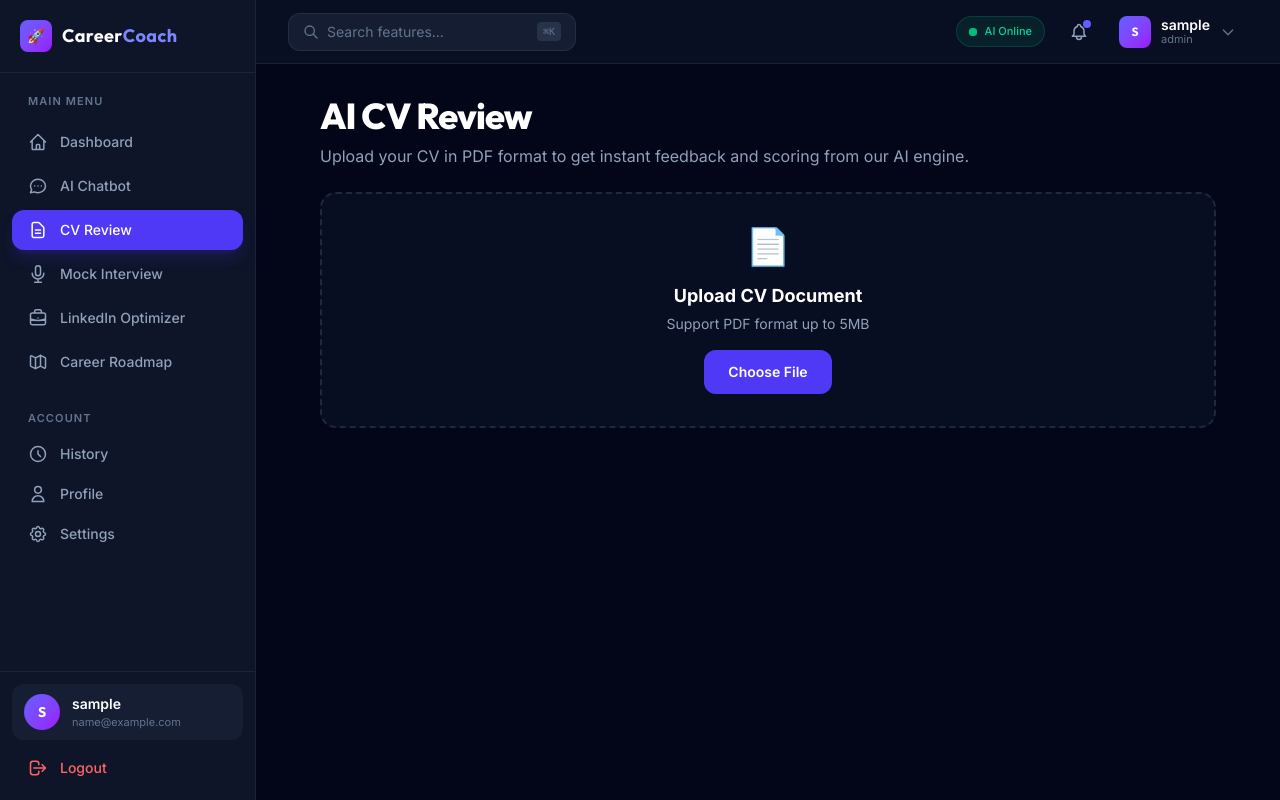
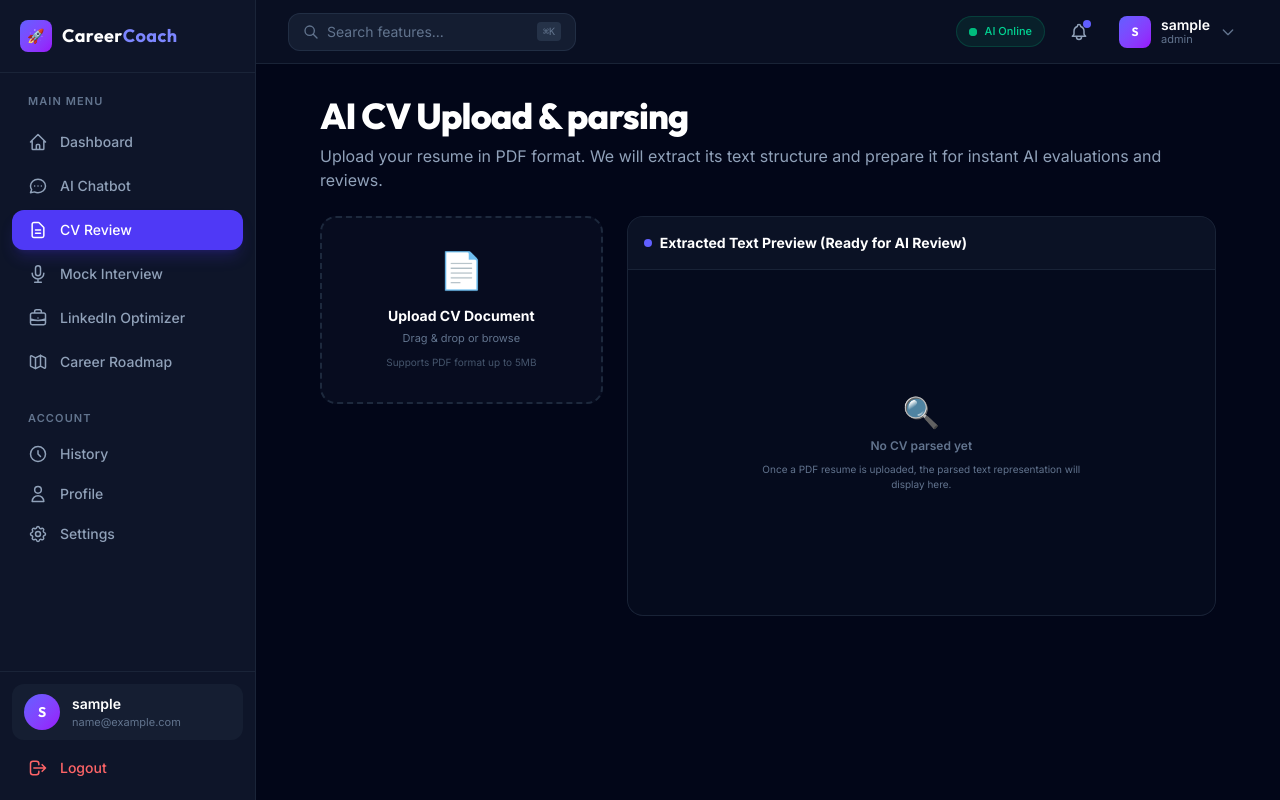
Before and after one commit to Chinthana1234/CareerCoach-AI, a React (Vite) app in the folder careercoach-frontend/: page /cv-review in a window 1280 px wide. Built offline with nearby package versions, Linux system fonts and the light colour scheme; no server answers; sample sign-in values are in the browser's storage.

Commit message:
feat(frontend): implement CV upload drag-and-drop zone and text extraction previews

```diff
--- /dev/null
+++ b/careercoach-frontend/src/api/cvService.js
@@ -0,0 +1,15 @@
+import API from './axios';
+
+// Upload CV file (multipart/form-data)
+export const uploadCv = (file) => {
+  const formData = new FormData();
+  formData.append('file', file);
+  return API.post('/cv/upload', formData, {
+    headers: {
+      'Content-Type': 'multipart/form-data',
+    },
+  });
+};
+
+// Get the latest uploaded CV document for the current user
+export const getLatestCv = () => API.get('/cv/latest');
--- a/careercoach-frontend/src/features/cv-review/pages/CvReviewPage.jsx
+++ b/careercoach-frontend/src/features/cv-review/pages/CvReviewPage.jsx
@@ -1,21 +1,207 @@
-import React from 'react';
+import React, { useState, useEffect, useRef } from 'react';
+import { uploadCv, getLatestCv } from '../../../api/cvService';
 
 export default function CvReviewPage() {
+  const [file, setFile] = useState(null);
+  const [loading, setLoading] = useState(false);
+  const [error, setError] = useState('');
+  const [success, setSuccess] = useState(false);
+  const [cvData, setCvData] = useState(null);
+  const [isDragOver, setIsDragOver] = useState(false);
+
+  const fileInputRef = useRef(null);
+
+  // Check if the user has a previously uploaded CV on mount
+  useEffect(() => {
+    fetchLatestCv();
+  }, []);
+
+  const fetchLatestCv = async () => {
+    try {
+      const res = await getLatestCv();
+      setCvData(res.data);
+    } catch (err) {
+      // 404 means no CV uploaded yet, ignore
+      console.log("No previous CV found or user hasn't uploaded one.");
+    }
+  };
+
+  const validateAndUploadFile = async (selectedFile) => {
+    setError('');
+    setSuccess(false);
+
+    if (!selectedFile) return;
+
+    // Validate type (must be PDF)
+    const isPdf = selectedFile.type === 'application/pdf' || selectedFile.name.toLowerCase().endsWith('.pdf');
+    if (!isPdf) {
+      setError('Invalid file format. Only PDF files are accepted.');
+      return;
+    }
+
+    // Validate size (max 5MB)
+    const maxSize = 5 * 1024 * 1024;
+    if (selectedFile.size > maxSize) {
+      setError('File is too large. Maximum file size is 5MB.');
+      return;
+    }
+
+    setFile(selectedFile);
+    setLoading(true);
+
+    try {
+      const res = await uploadCv(selectedFile);
+      setSuccess(true);
+      setCvData(res.data);
+    } catch (err) {
+      console.error(err);
+      setError(err.response?.data?.error || 'Failed to upload CV. Please try again.');
+    } finally {
+      setLoading(false);
+    }
+  };
+
+  const handleFileChange = (e) => {
+    const selectedFile = e.target.files[0];
+    validateAndUploadFile(selectedFile);
+  };
+
+  const handleDragOver = (e) => {
+    e.preventDefault();
+    setIsDragOver(true);
+  };
+
+  const handleDragLeave = () => {
+    setIsDragOver(false);
+  };
+
+  const handleDrop = (e) => {
+    e.preventDefault();
+    setIsDragOver(false);
+    const selectedFile = e.dataTransfer.files[0];
+    validateAndUploadFile(selectedFile);
+  };
+
+  const triggerFileInput = () => {
+    fileInputRef.current.click();
+  };
+
+  const formatBytes = (bytes) => {
+    if (bytes === 0) return '0 Bytes';
+    const k = 1024;
+    const dm = 2;
+    const sizes = ['Bytes', 'KB', 'MB'];
+    const i = Math.floor(Math.log(bytes) / Math.log(k));
+    return parseFloat((bytes / Math.pow(k, i)).toFixed(dm)) + ' ' + sizes[i];
+  };
+
   return (
     <div className="max-w-4xl mx-auto space-y-6">
+      {/* Title Header */}
       <div className="flex flex-col gap-2">
-        <h1 className="text-4xl font-extrabold font-display tracking-tight text-white">AI CV Review</h1>
-        <p className="text-slate-400">Upload your CV in PDF format to get instant feedback and scoring from our AI engine.</p>
+        <h1 className="text-4xl font-extrabold font-display tracking-tight text-white">
+          AI CV Upload & parsing
+        </h1>
+        <p className="text-slate-400">
+          Upload your resume in PDF format. We will extract its text structure and prepare it for instant AI evaluations and reviews.
+        </p>
       </div>
-      <div className="p-8 border-2 border-dashed border-slate-800 rounded-2xl bg-slate-900/50 flex flex-col items-center justify-center gap-4 text-center">
-        <span className="text-4xl">📄</span>
-        <div>
-          <h3 className="text-lg font-bold text-white mb-1">Upload CV Document</h3>
-          <p className="text-sm text-slate-400">Support PDF format up to 5MB</p>
+
+      {/* Main Container */}
+      <div className="grid grid-cols-1 md:grid-cols-3 gap-6">
+        {/* Upload Zone Panel */}
+        <div className="md:col-span-1 space-y-4">
+          <div
+            onDragOver={handleDragOver}
+            onDragLeave={handleDragLeave}
+            onDrop={handleDrop}
+            onClick={triggerFileInput}
+            className={`p-8 border-2 border-dashed rounded-2xl cursor-pointer flex flex-col items-center justify-center gap-4 text-center transition-all duration-300 ${
+              isDragOver
+                ? 'border-indigo-500 bg-indigo-500/10 scale-102 shadow-lg shadow-indigo-500/5'
+                : 'border-slate-800 bg-slate-900/40 hover:bg-slate-900/60 hover:border-slate-700'
+            }`}
+          >
+            <input
+              type="file"
+              ref={fileInputRef}
+              onChange={handleFileChange}
+              accept="application/pdf"
+              className="hidden"
+            />
+
+            {loading ? (
+              <div className="flex flex-col items-center gap-2">
+                <div className="w-10 h-10 border-4 border-indigo-500 border-t-transparent rounded-full animate-spin"></div>
+                <p className="text-xs font-semibold text-slate-300 mt-2">Processing PDF...</p>
+              </div>
+            ) : (
+              <>
+                <span className="text-4xl transition-transform duration-300 hover:scale-110">📄</span>
+                <div>
+                  <h3 className="text-sm font-bold text-white mb-1">
+                    {file ? 'Replace CV Document' : 'Upload CV Document'}
+                  </h3>
+                  <p className="text-[11px] text-slate-500">Drag & drop or browse</p>
+                  <p className="text-[10px] text-slate-600 mt-2">Supports PDF format up to 5MB</p>
+                </div>
+              </>
+            )}
+          </div>
+
+          {/* Success / Error Alerts */}
+          {error && (
+            <div className="p-3 border border-red-500/20 bg-red-500/10 text-red-400 text-xs font-semibold rounded-xl flex items-center gap-2">
+              <span>⚠️</span>
+              <p className="leading-relaxed">{error}</p>
+            </div>
+          )}
+
+          {success && (
+            <div className="p-3 border border-emerald-500/20 bg-emerald-500/10 text-emerald-400 text-xs font-semibold rounded-xl flex items-center gap-2">
+              <span>✅</span>
+              <p>CV uploaded and parsed successfully!</p>
+            </div>
+          )}
+
+          {/* Metadata info */}
+          {cvData && (
+            <div className="glass-panel p-4 rounded-2xl space-y-2.5">
+              <h4 className="text-xs font-bold text-white uppercase tracking-wider">Document Info</h4>
+              <div className="space-y-1.5 text-xs text-slate-400">
+                <p className="truncate"><span className="text-slate-500">File:</span> {cvData.fileName}</p>
+                <p><span className="text-slate-500">Size:</span> {formatBytes(cvData.fileSize)}</p>
+                <p><span className="text-slate-500">Uploaded:</span> {new Date(cvData.createdAt).toLocaleDateString()}</p>
+              </div>
+            </div>
+          )}
         </div>
-        <button className="px-6 py-3 bg-indigo-600 hover:bg-indigo-500 text-white font-semibold text-sm rounded-xl transition-all duration-200">
-          Choose File
-        </button>
+
+        {/* Text Preview / AI Preparation Panel */}
+        <div className="md:col-span-2 flex flex-col h-full">
+          <div className="glass-panel rounded-2xl flex flex-col overflow-hidden h-[400px]">
+            <div className="p-4 border-b border-slate-800/80 bg-slate-900/40">
+              <h3 className="text-sm font-bold text-white flex items-center gap-2">
+                <span className="w-2 h-2 rounded-full bg-indigo-500"></span>
+                Extracted Text Preview (Ready for AI Review)
+              </h3>
+            </div>
+
+            <div className="flex-1 p-4 overflow-y-auto bg-slate-950/40">
+              {cvData ? (
+                <pre className="text-xs text-slate-300 font-mono whitespace-pre-wrap leading-relaxed">
+                  {cvData.extractedText}
+                </pre>
+              ) : (
+                <div className="flex flex-col items-center justify-center h-full text-slate-500 gap-2">
+                  <span className="text-3xl">🔍</span>
+                  <p className="text-xs font-semibold">No CV parsed yet</p>
+                  <p className="text-[10px] max-w-xs text-center">Once a PDF resume is uploaded, the parsed text representation will display here.</p>
+                </div>
+              )}
+            </div>
+          </div>
+        </div>
       </div>
     </div>
   );
```
